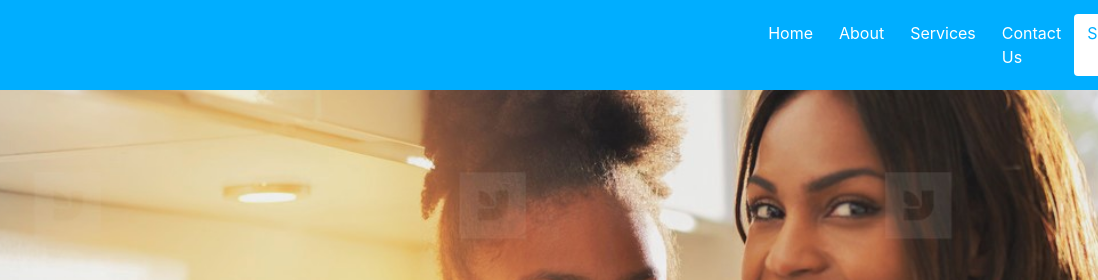
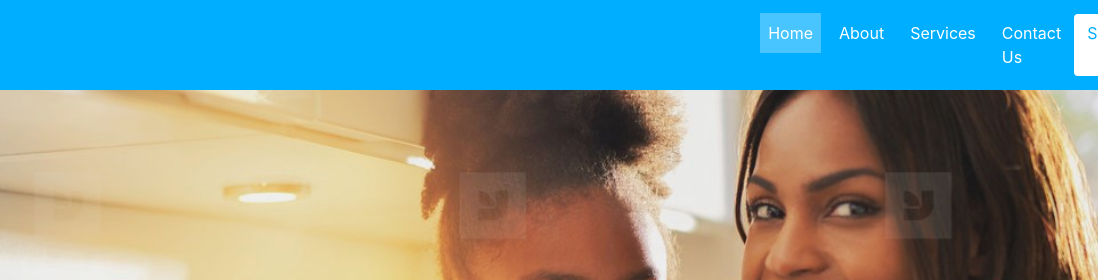
Before and after one commit to Stankovich96/nannycorp, a website: page index.html in a window 1280 px wide. In both pictures the pointer is over the link "Home". Shown: the top 280 px of the page, 182-1280 px from the left. Drawn offline with nearby package versions, Linux system fonts and the light colour scheme.

Commit message:
New css fixes

```diff
--- a/assets/css/index.css
+++ b/assets/css/index.css
@@ -25,11 +25,14 @@ body{
   .navright{
     margin-left: 750px;
   }
+
   .nav-item{
       padding: 5px;
 
   }
-
+  ul li a:hover{
+background-color: rgb(72, 197, 255);
+  }
   /* CUSTOMIZE THE CAROUSEL
   -------------------------------------------------- */
   /*<img class="bd-placeholder-img" width="50%" height="50%" src="assets/img/IMG-20191120-WA0007.jpg" />*/
```
Also changed, not shown: index.html (+1 -1 lines).
